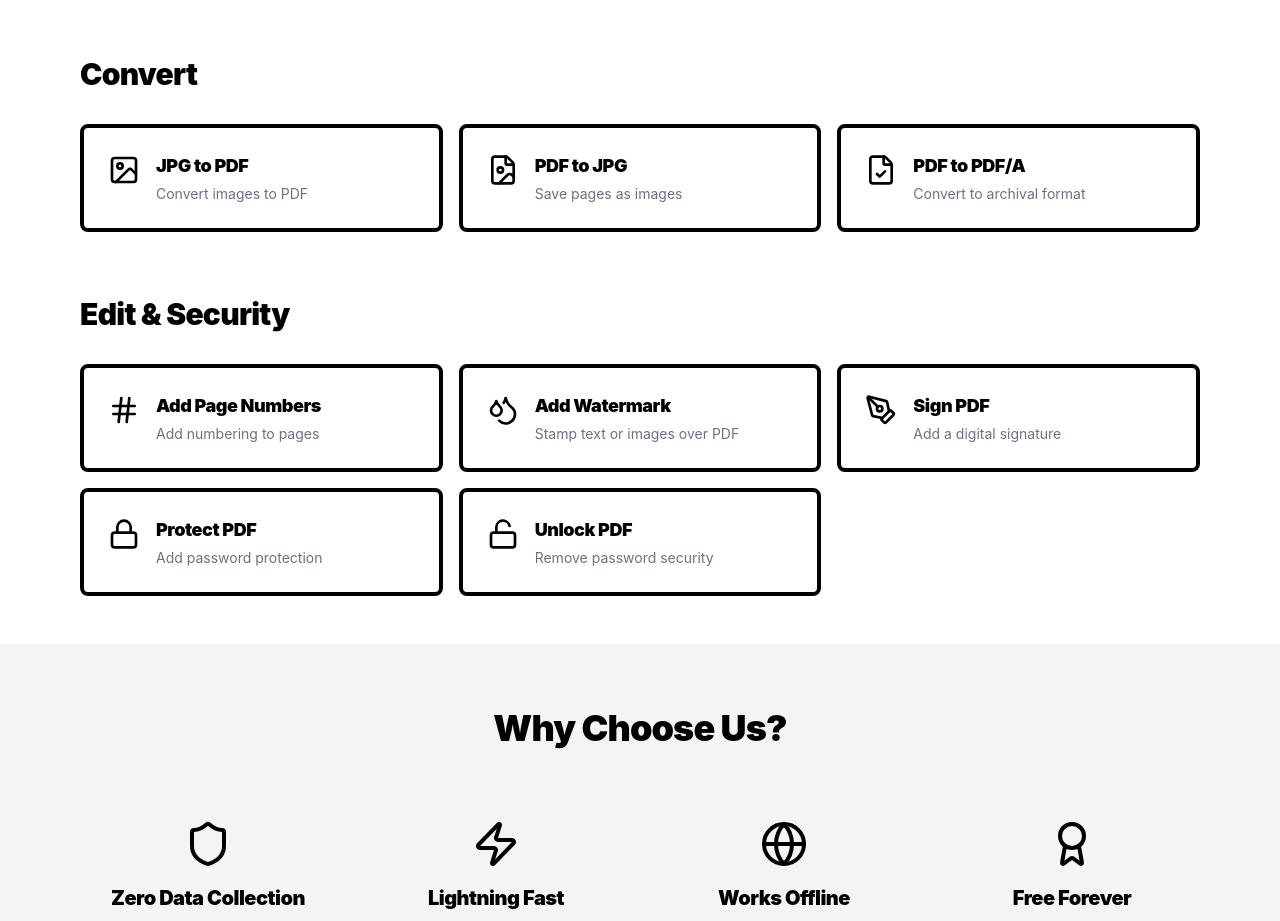
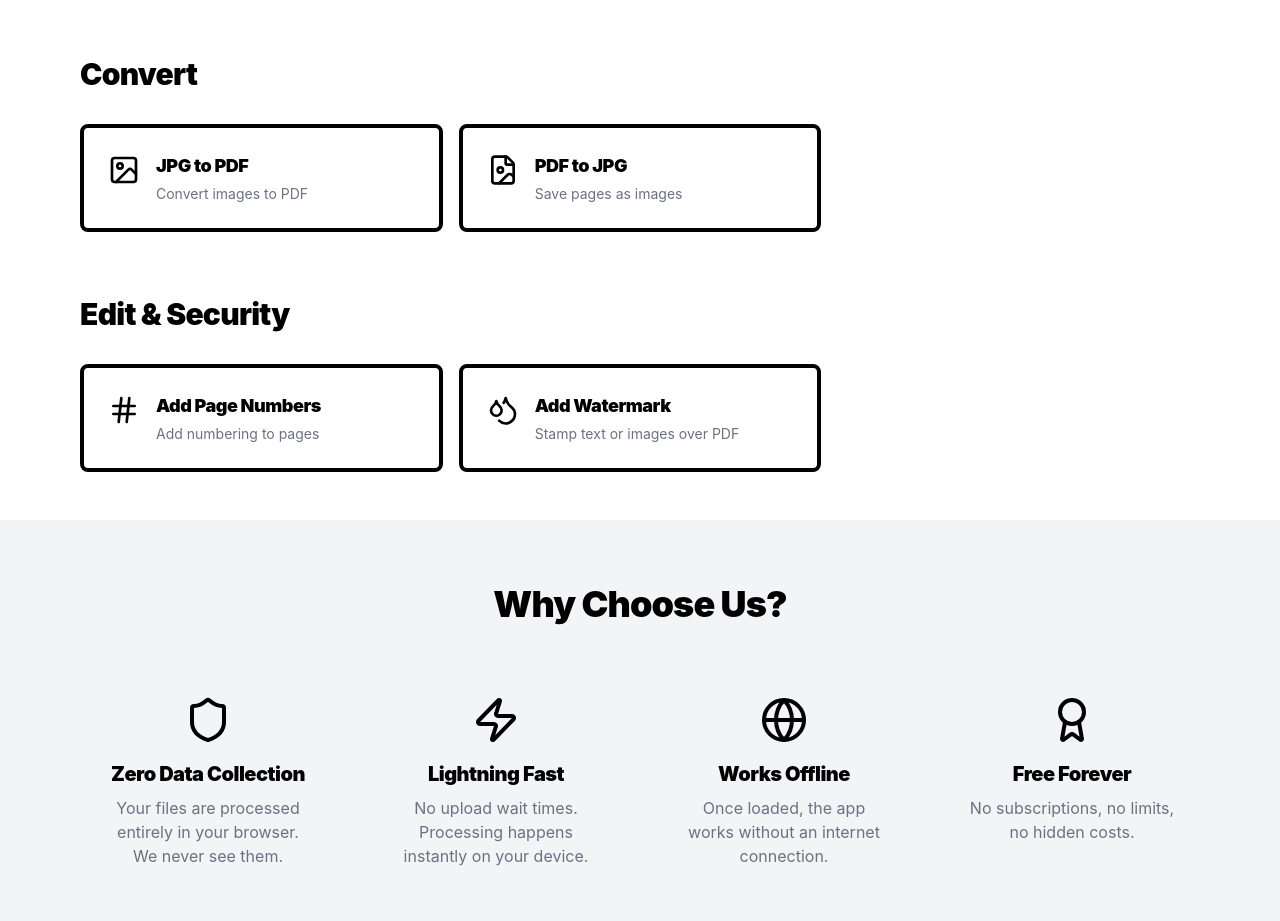
Before and after one commit to kirank55/mydevicemypdf, a React (Vite) app: page / in a window 1280 px wide. Shown: the part 1020-1941 px from the top of the page. Built offline with nearby package versions, Linux system fonts and the light colour scheme.

Commit message:
feat: Comment out unused PDF tools and routes in App and HomePage components

```diff
--- a/src/App.tsx
+++ b/src/App.tsx
@@ -14,10 +14,10 @@ const JpgToPdfPage = lazy(() => import('./pages/JpgToPdfPage'));
 const PdfToJpgPage = lazy(() => import('./pages/PdfToJpgPage'));
 const AddPageNumbersPage = lazy(() => import('./pages/AddPageNumbersPage'));
 const AddWatermarkPage = lazy(() => import('./pages/AddWatermarkPage'));
-const ProtectPdfPage = lazy(() => import('./pages/ProtectPdfPage'));
-const UnlockPdfPage = lazy(() => import('./pages/UnlockPdfPage'));
-const SignPdfPage = lazy(() => import('./pages/SignPdfPage'));
-const PdfToPdfaPage = lazy(() => import('./pages/PdfToPdfaPage'));
+// const ProtectPdfPage = lazy(() => import('./pages/ProtectPdfPage'));
+// const UnlockPdfPage = lazy(() => import('./pages/UnlockPdfPage'));
+// const SignPdfPage = lazy(() => import('./pages/SignPdfPage'));
+// const PdfToPdfaPage = lazy(() => import('./pages/PdfToPdfaPage'));
 const RepairPdfPage = lazy(() => import('./pages/RepairPdfPage'));
 
 function PageLoader() {
@@ -54,12 +54,13 @@ export default function App() {
             {/* Annotations & Metadata */}
             <Route path="add-pdf-page-number" element={<AddPageNumbersPage />} />
             <Route path="pdf-add-watermark" element={<AddWatermarkPage />} />
-            <Route path="convert-pdf-to-pdfa" element={<PdfToPdfaPage />} />
+            {/* <Route path="convert-pdf-to-pdfa" element={<PdfToPdfaPage />} /> */}
 
             {/* Security */}
-            <Route path="protect-pdf" element={<ProtectPdfPage />} />
-            <Route path="unlock-pdf" element={<UnlockPdfPage />} />
-            <Route path="sign-pdf" element={<SignPdfPage />} />
+            {/* <Route path="protect-pdf" element={<ProtectPdfPage />} /> */}
+            {/* <Route path="unlock-pdf" element={<UnlockPdfPage />} /> */}
+            {/* <Route path="sign-pdf" element={<SignPdfPage />} /> */}
+
             <Route path="repair-pdf" element={<RepairPdfPage />} />
           </Route>
         </Routes>
--- a/src/pages/HomePage.tsx
+++ b/src/pages/HomePage.tsx
@@ -30,7 +30,7 @@ const toolCategories = [
         tools: [
             { name: 'JPG to PDF', route: '/jpg-to-pdf', icon: Image, description: 'Convert images to PDF' },
             { name: 'PDF to JPG', route: '/pdf-to-jpg', icon: FileImage, description: 'Save pages as images' },
-            { name: 'PDF to PDF/A', route: '/convert-pdf-to-pdfa', icon: FileCheck, description: 'Convert to archival format' },
+            // { name: 'PDF to PDF/A', route: '/convert-pdf-to-pdfa', icon: FileCheck, description: 'Convert to archival format' },
         ],
     },
     {
@@ -38,9 +38,9 @@ const toolCategories = [
         tools: [
             { name: 'Add Page Numbers', route: '/add-pdf-page-number', icon: Hash, description: 'Add numbering to pages' },
             { name: 'Add Watermark', route: '/pdf-add-watermark', icon: Droplets, description: 'Stamp text or images over PDF' },
-            { name: 'Sign PDF', route: '/sign-pdf', icon: PenTool, description: 'Add a digital signature' },
-            { name: 'Protect PDF', route: '/protect-pdf', icon: Lock, description: 'Add password protection' },
-            { name: 'Unlock PDF', route: '/unlock-pdf', icon: Unlock, description: 'Remove password security' },
+            // { name: 'Sign PDF', route: '/sign-pdf', icon: PenTool, description: 'Add a digital signature' },
+            // { name: 'Protect PDF', route: '/protect-pdf', icon: Lock, description: 'Add password protection' },
+            // { name: 'Unlock PDF', route: '/unlock-pdf', icon: Unlock, description: 'Remove password security' },
         ],
     },
 ];
```
